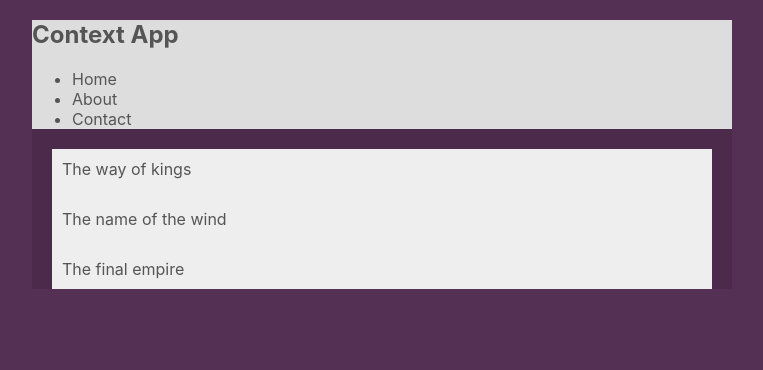
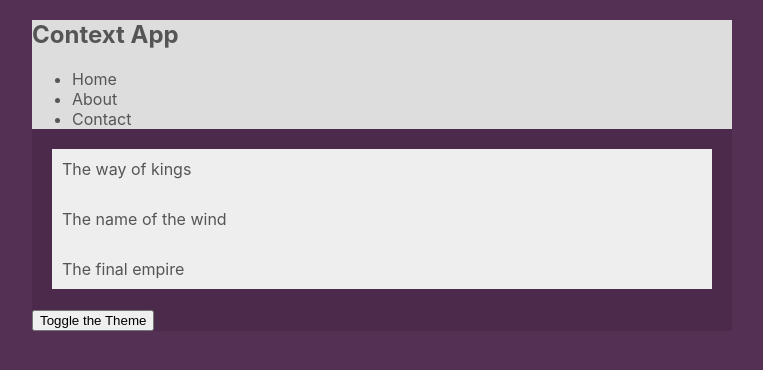
Before and after one commit to abp437/Javascript-Assignments, a React (Create React App) app in the folder react-hooks/: page / in a window 1280 px wide. Shown: the top 370 px of the page, without its empty margins (258-1021 px from the left). Built offline with nearby package versions, Linux system fonts and the light colour scheme; the HTML template or start-up script is replaced by a standard one.

Commit message:
Update Context Functions added

```diff
--- a/react-hooks/src/App.js
+++ b/react-hooks/src/App.js
@@ -2,6 +2,7 @@
 import Navbar from './components/Navbar';
 import BookList from './components/Booklist';
 import ThemeContextProvider from './contexts/ThemeContext';
+import ThemeToggle from './components/ThemeToggle';
 
 function App() {
   return (
@@ -9,6 +10,7 @@
       <ThemeContextProvider>
         <Navbar />
         <BookList />
+        <ThemeToggle />
       </ThemeContextProvider>
     </div>
   );
--- /dev/null
+++ b/react-hooks/src/components/ThemeToggle.js
@@ -0,0 +1,20 @@
+import React, { Component } from 'react';
+import { ThemeContext } from '../contexts/ThemeContext';
+
+class ThemeToggle extends Component {
+  render() {
+    return (
+      <ThemeContext.Consumer>{(context) => {
+        const { toggleTheme } = context;
+        return (
+          <button onClick={() => { toggleTheme() }}>
+            Toggle the Theme
+          </button>
+        )
+      }}
+      </ThemeContext.Consumer>
+    );
+  }
+}
+
+export default ThemeToggle;
--- a/react-hooks/src/contexts/ThemeContext.js
+++ b/react-hooks/src/contexts/ThemeContext.js
@@ -18,10 +18,20 @@
         bg: '#555',
       }
     }
+    this.toggleTheme = this.toggleTheme.bind(this);
   }
+
+  toggleTheme() {
+    const { isLightTheme } = this.state;
+    this.setState({
+      isLightTheme: !isLightTheme,
+    })
+  }
+
   render() {
+    const { toggleTheme } = this;
     return (
-      <ThemeContext.Provider value={{...this.state}}>
+      <ThemeContext.Provider value={{ ...this.state, toggleTheme, }}>
         {this.props.children}
       </ThemeContext.Provider>
     );
```
Also changed, not shown: react-hooks/notes.txt (added).
